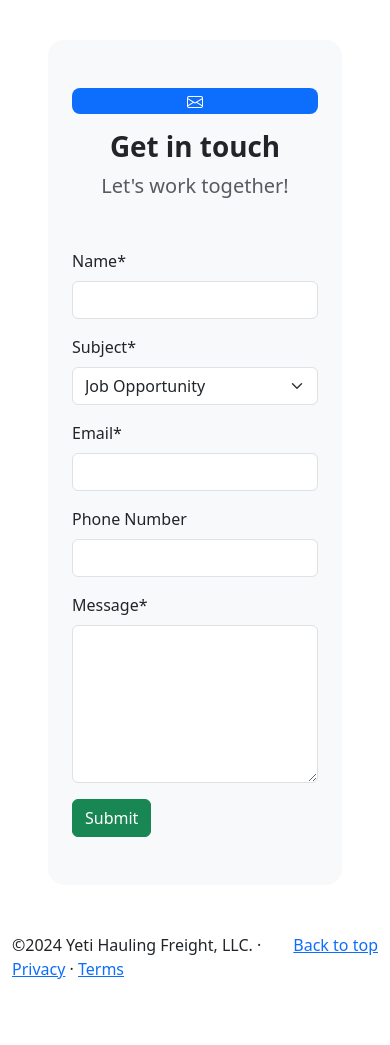
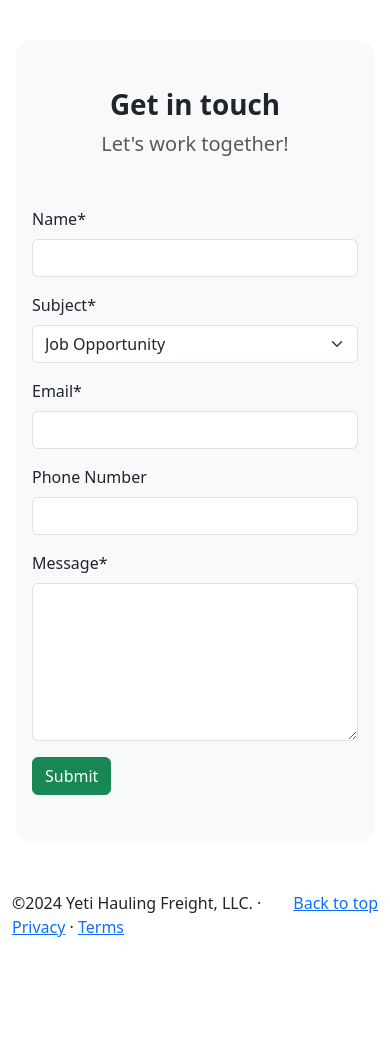
Before and after one commit to rworsham/YHF_Django, a Django app: page /contact in a window 390 px wide. Shown: the part 56-1101 px from the top of the page. After the commit the page ends 993 px from the top, so only its background shows below. Run offline with Django 5.2, Linux system fonts and the light colour scheme; some libraries are stand-ins or nearby versions.

Commit message:
Correct form integration on contact page and added meta tag for mobile viewing. slightly adjusted view for contact dealing with form submission.

```diff
--- a/YHF/YHF/settings.py
+++ b/YHF/YHF/settings.py
@@ -42,6 +42,7 @@ INSTALLED_APPS = [
     'django.contrib.messages',
     'django.contrib.staticfiles',
     'main.apps.MainConfig',
+    'django_recaptcha',
     'crispy_forms',
     'crispy_bootstrap5',
 ]
@@ -61,7 +62,7 @@ ROOT_URLCONF = 'YHF.urls'
 TEMPLATES = [
     {
         'BACKEND': 'django.template.backends.django.DjangoTemplates',
-        'DIRS': [],
+        'DIRS': [os.path.join(BASE_DIR, 'templates')],
         'APP_DIRS': True,
         'OPTIONS': {
             'context_processors': [
@@ -73,7 +74,6 @@ TEMPLATES = [
         },
     },
 ]
-
 WSGI_APPLICATION = 'YHF.wsgi.application'
 
 
@@ -128,6 +128,8 @@ USE_TZ = True
 STATIC_URL = 'static/'
 CRISPY_ALLOWED_TEMPLATE_PACKS = "bootstrap5"
 CRISPY_TEMPLATE_PACK = "bootstrap5"
+RECAPTCHA_PUBLIC_KEY = os.getenv('RECAPTCHA_PUBLIC_KEY')
+RECAPTCHA_PRIVATE_KEY = os.getenv('RECAPTCHA_PRIVATE_KEY')
 
 # Default primary key field type
 # https://docs.djangoproject.com/en/5.1/ref/settings/#default-auto-field
--- a/YHF/main/templates/contact.html
+++ b/YHF/main/templates/contact.html
@@ -3,14 +3,15 @@
 {% load static %}
 <head>
     <meta charset="UTF-8">
+    <meta name="viewport" content="width=device-width, initial-scale=1, shrink-to-fit=no">
     <title>Yeti Hauling Freight</title>
     <link rel="icon" href="{% static 'assets/favicon.svg' %}" type="image/svg+xml">
     <link href="https://cdn.jsdelivr.net/npm/bootstrap@5.3.3/dist/css/bootstrap.min.css" rel="stylesheet" integrity="sha384-QWTKZyjpPEjISv5WaRU9OFeRpok6YctnYmDr5pNlyT2bRjXh0JMhjY6hW+ALEwIH" crossorigin="anonymous">
     <link rel="stylesheet" href="https://cdn.jsdelivr.net/npm/bootstrap-icons@1.11.3/font/bootstrap-icons.min.css">
     <link href="{% static 'css/styles.css' %}" rel="stylesheet" />
 </head>
+<body class="d-flex flex-column">
 {% load crispy_forms_tags %}
-<body class="d-flex flex-column">
     <header data-bs-theme="dark">
       <nav class="navbar navbar-expand-md navbar-dark fixed-top bg-dark">
         <div class="container-fluid">
@@ -21,7 +22,7 @@
           <div class="collapse navbar-collapse" id="navbarCollapse">
             <ul class="navbar-nav ms-auto mb-2 mb-md-0">
               <li class="nav-item">
-                <a class="nav-link" href="{% url 'contact' %}">Home</a>
+                <a class="nav-link" href="{% url 'home' %}">Home</a>
               </li>
               <li class="nav-item">
                 <a class="nav-link active" aria-current="page" href="#">Contact</a>
@@ -33,30 +34,28 @@
     </header>
     <main class="flex-shrink-0">
         <section class="py-5">
-            <div class="container px-5">
-                <div class="bg-light rounded-4 py-5 px-4 px-md-5">
+            <div class="container px-3">
+                <div class="bg-light rounded-4 py-5 px-3 px-md-5">
                     {% if msg_sent %}
                     <div class="text-center mb-5">
-                        <div class="feature bg-primary bg-gradient-primary-to-secondary text-white rounded-3 mb-3"><i class="bi bi-envelope"></i></div>
                         <h1 class="fw-bolder">Message Sent!</h1>
                         <p class="lead fw-normal text-muted mb-0">Let's talk soon!</p>
                     </div>
                     {% else %}
                     <div class="text-center mb-5">
-                        <div class="feature bg-primary bg-gradient-primary-to-secondary text-white rounded-3 mb-3"><i class="bi bi-envelope"></i></div>
                         <h1 class="fw-bolder">Get in touch</h1>
                         <p class="lead fw-normal text-muted mb-0">Let's work together!</p>
                     </div>
                     <div class="row gx-5 justify-content-center">
-                        <div class="col-lg-8 col-xl-6">
+                        <div class="col-md-10 col-lg-8 col-xl-6">
                             <form method="post" class="form">
                                 {% csrf_token %}
                                 {{ contact_form|crispy }}
                                 <button class="btn btn-success" type="submit" name="contact_form">Submit</button>
                             </form>
                         </div>
+                    </div>
                     {% endif %}
-                    </div>
                 </div>
             </div>
         </section>
--- a/YHF/main/templates/home.html
+++ b/YHF/main/templates/home.html
@@ -3,6 +3,7 @@
 {% load static %}
 <head>
     <meta charset="UTF-8">
+    <meta name="viewport" content="width=device-width, initial-scale=1, shrink-to-fit=no">
     <title>Yeti Hauling Freight</title>
     <link rel="icon" href="{% static 'assets/favicon.svg' %}" type="image/svg+xml">
     <link href="https://cdn.jsdelivr.net/npm/bootstrap@5.3.3/dist/css/bootstrap.min.css" rel="stylesheet" integrity="sha384-QWTKZyjpPEjISv5WaRU9OFeRpok6YctnYmDr5pNlyT2bRjXh0JMhjY6hW+ALEwIH" crossorigin="anonymous">
--- a/YHF/main/views.py
+++ b/YHF/main/views.py
@@ -9,18 +9,17 @@ def home(request):
     return render(request, 'home.html', context=context)
 
 def contact(request):
-    context = {"contact_form": ContactForm(), 'msg_sent':False}
+    msg_sent = False
     if request.method == "POST":
         contact_form = ContactForm(request.POST)
-        if "contact_form" in request.POST:
-            if contact_form.is_valid():
-                message = f"""
+        if contact_form.is_valid():
+            message = f"""
 Name: {contact_form.cleaned_data['name']}
 Phone: {contact_form.cleaned_data['phone']}
 Email: {contact_form.cleaned_data['email']}
 
 {contact_form.cleaned_data['message']}
-                        """
+            """
             email = EmailMessage(
                 subject=contact_form.cleaned_data['contact_reason'],
                 body=message,
@@ -33,11 +32,11 @@ Email: {contact_form.cleaned_data['email']}
             except Exception as e:
                 msg_sent = False
                 print(f"Error sending email: {e}")
-
-            return render(request, 'contact.html', context=context)
-        else:
-            contact_form = ContactForm()
-            return render(request, 'contact.html',context=context)
     else:
         contact_form = ContactForm()
-        return render(request, 'contact.html', context=context)
+
+    context = {
+        "contact_form": contact_form,
+        "msg_sent": msg_sent
+    }
+    return render(request, 'contact.html', context)
```
